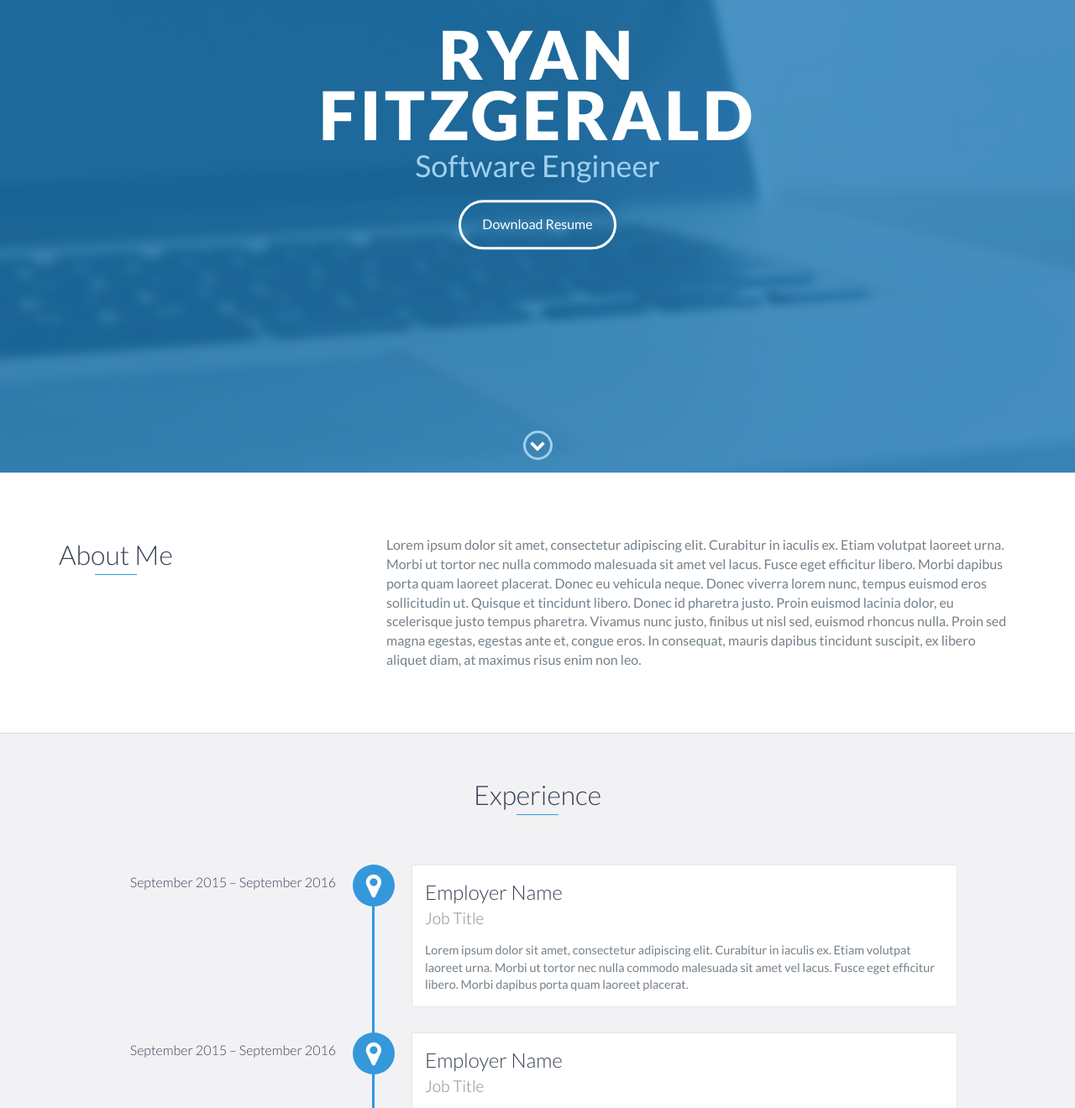
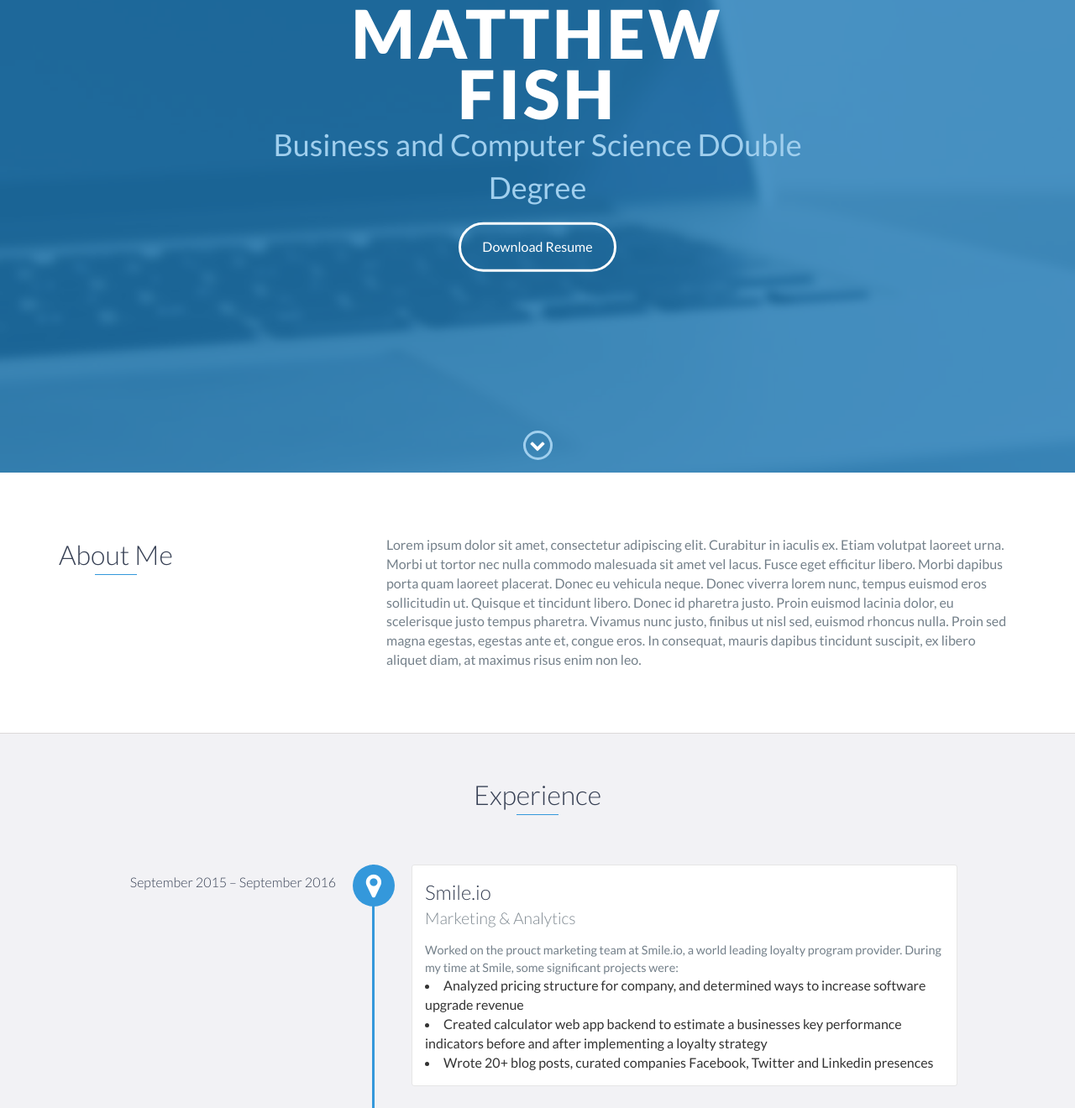
Before and after one commit to mattfishh/mattfishh.github.io, a plain HTML site: page index.html in a window 1280 px wide. Shown: the part 237-1557 px from the top of the page at 84% size. Drawn offline with nearby package versions, Linux system fonts and the light colour scheme.

Commit message:
filling in html content
Changing content

```diff
--- a/index.html
+++ b/index.html
@@ -48,8 +48,8 @@
 
     <div id="lead">
         <div id="lead-content">
-            <h1>Ryan Fitzgerald</h1>
-            <h2>Software Engineer</h2>
+            <h1>Matthew Fish</h1>
+            <h2>Business and Computer Science DOuble Degree</h2>
             <a href="#" class="btn-rounded-white">Download Resume</a>
         </div>
         <!-- End #lead-content -->
@@ -87,10 +87,14 @@
         <h2 class="heading">Experience</h2>
         <div id="experience-timeline">
             <div data-date="September 2015 – September 2016">
-                <h3>Employer Name</h3>
-                <h4>Job Title</h4>
+                <h3>Smile.io</h3>
+                <h4>Marketing & Analytics</h4>
                 <p>
-                    Lorem ipsum dolor sit amet, consectetur adipiscing elit. Curabitur in iaculis ex. Etiam volutpat laoreet urna. Morbi ut tortor nec nulla commodo malesuada sit amet vel lacus. Fusce eget efficitur libero. Morbi dapibus porta quam laoreet placerat.
+                    Worked on the prouct marketing team at Smile.io, a world leading loyalty program provider. During my time at Smile, some significant projects were:
+                    <li>Analyzed pricing structure for company, and determined ways to increase software upgrade revenue</li>
+                    <li>Created calculator web app backend to estimate a businesses key performance indicators before and after implementing a loyalty strategy</li>
+                    <li>Wrote 20+ blog posts, curated companies Facebook, Twitter and Linkedin presences</li>
+
                 </p>
             </div>
 
```
